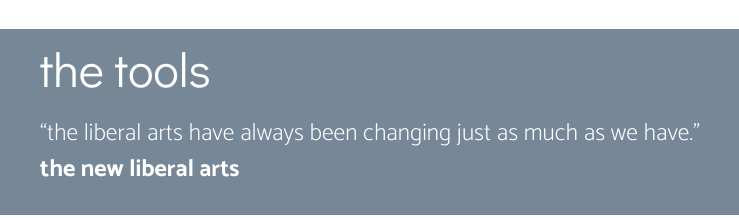
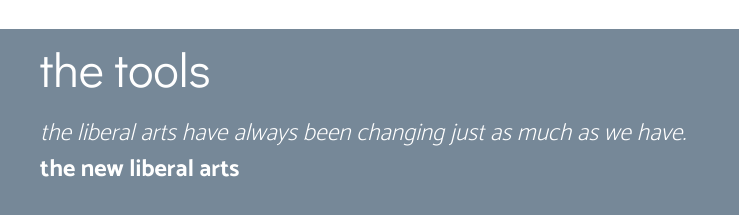
Before and after one commit to susanneduquette/graphic-design-liberal-art, a plain HTML site: page index.html in a window 1280 px wide. Shown: the part 1776-1994 px from the top of the page, 120-859 px from the left. Drawn offline with Linux system fonts and the light colour scheme; files whose address does not match are found by name; a web font is replaced by a local one.

Commit message:
Edited quotes, italics added

```diff
--- a/index.html
+++ b/index.html
@@ -83,7 +83,7 @@
   <div class="quotes-max-width">
   <h2>The Tools</h2>
   <figure class="blockquote" id="quote-1">
-        <blockquote>“The liberal arts have always been changing just as much as we have."</blockquote>
+        <blockquote><i>The liberal arts have always been changing just as much as we have.</i></blockquote>
         <figcaption><b>The New Liberal Arts</b></figcaption>
     </div>
   </figure>
```
